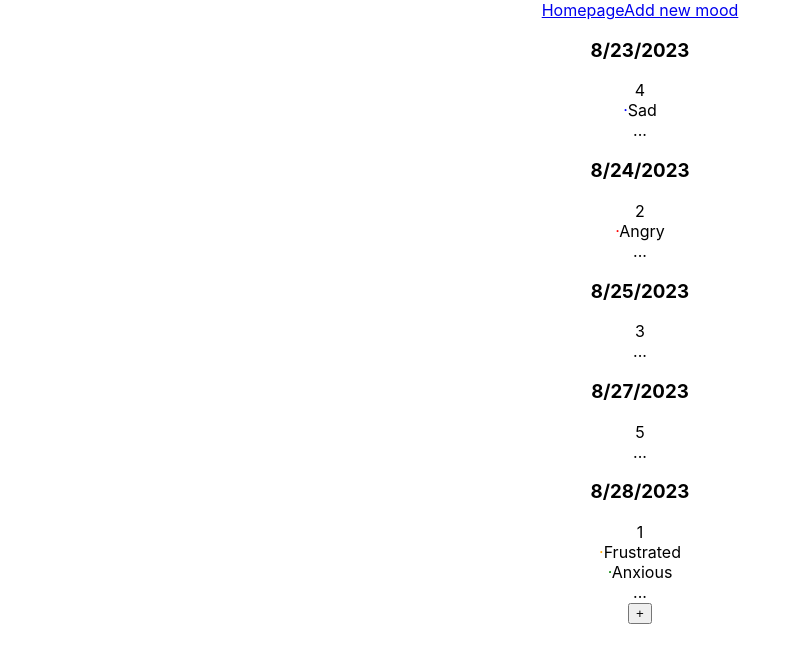
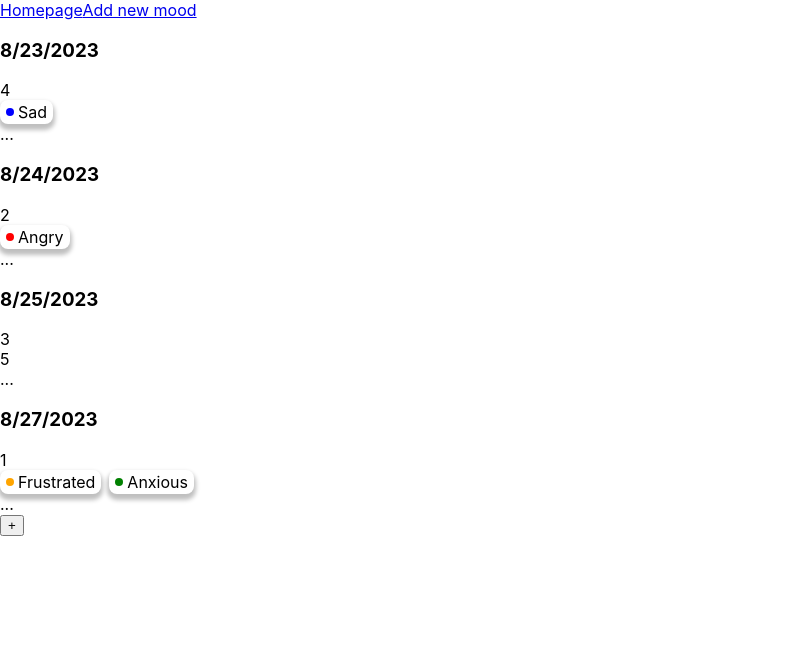
Before and after one commit to ndrlpzm/mood-tracker, a React (Create React App) app: page / in a window 1280 px wide. Shown: the top 662 px of the page, without its empty margins (0-801 px from the left). Built offline with nearby package versions, Linux system fonts and the light colour scheme.

Commit message:
fixes grouping by date

```diff
--- a/src/App.css
+++ b/src/App.css
@@ -1,10 +1,25 @@
-.App {
-  text-align: center;
-}
-
 .App-logo {
   height: 40vmin;
   pointer-events: none;
+}
+.tag-container{
+  display:flex;
+  flex-direction: row;
+  column-gap: 8px;
+}
+.tag{
+  display:flex;
+  flex-direction: row;
+  align-items: center;
+  column-gap: 4px;
+  padding:2px 6px;
+  border-radius: 0.5em;
+  box-shadow: 0 4px 4px 2px rgba(0, 0, 0, 0.25);
+}
+.tag > div{
+  width: 0.5em;
+  height: 0.5em;
+  border-radius: 0.5em;
 }
 
 @media (prefers-reduced-motion: no-preference) {
--- a/src/data/apiMock.ts
+++ b/src/data/apiMock.ts
@@ -36,9 +36,9 @@ const now = new Date();
 var storedMoodList: Mood[] = [
   { id: 1, value: 4, date: now, comment: "Great weather", tags:[{ id: 1, value: "Sad", color: "blue" }] },
   { id: 2, value: 2, date: getDate(1), comment: "Received bad news", tags:[{ id: 2, value: "Angry", color: "red"  }]  },
-  { id: 3, value: 3, date: getDate(2), comment: "Self care day", tags:[]  },
-  { id: 4, value: 5, date: getDate(4), comment: "Went on a trip", tags:[]  },
-  { id: 5, value: 1, date: getDate(5), comment: "Got hurt", tags:[{ id: 4, value: "Frustrated", color: "orange"  },
+  { id: 3, value: 3, date: getDate(2), comment: "", tags:[]  },
+  { id: 4, value: 5, date: getDate(2), comment: "Went on a trip", tags:[]  },
+  { id: 5, value: 1, date: getDate(4), comment: "Got hurt", tags:[{ id: 4, value: "Frustrated", color: "orange"  },
   { id: 3, value: "Anxious", color: "green"  }]  },
 ];
 var storedTagList: Tag[] = [
--- a/src/detail/TagDisplay.tsx
+++ b/src/detail/TagDisplay.tsx
@@ -4,8 +4,8 @@ interface TagDisplayInput {
 	tagList: Tag[];
   }
 function TagDisplay({tagList}:TagDisplayInput){
-	return(<div>
-		{tagList.map(tag => <div><span style={{color:tag.color}}>·</span>{tag.value}</div>)}
+	return(<div className="tag-container">
+		{tagList.map((tag,i) => <div className="tag" key={i}><div style={{backgroundColor:tag.color}}></div>{tag.value}</div>)}
 		</div>);
 	}
 export default TagDisplay;
--- a/src/home/Home.tsx
+++ b/src/home/Home.tsx
@@ -14,7 +14,7 @@ function Home({ moodList, isLoading }: HomeInput) {
 
   console.log("formattedData")
   console.log(moodList)
-    var prevDate: Date;
+    var prevDate: string;
     const formattedElements = moodList.map((mood) => {
       var commentIcon: JSX.Element;
       if(mood.comment.length>0){
@@ -30,7 +30,8 @@ function Home({ moodList, isLoading }: HomeInput) {
           {commentIcon}
         </article>
       );
-      if (prevDate !== mood.date) {
+      if (prevDate !== mood.date.toLocaleDateString()) {
+        prevDate=mood.date.toLocaleDateString();
         const header: JSX.Element = <div><h3>{mood.date.toLocaleDateString()}</h3></div>;
         return [header, art];
       } else {
--- a/src/index.css
+++ b/src/index.css
@@ -11,3 +11,76 @@ code {
   font-family: source-code-pro, Menlo, Monaco, Consolas, 'Courier New',
     monospace;
 }
+@media (prefers-color-scheme: dark) {
+	:root {
+		--background-base: hsl(33, 100%, 99%);
+		--background-highlight: hsl(33, 33%, 93%);
+
+		--foreground-base: hsl(36, 100%, 2%);
+		--foreground-highlight: hsl(33, 50%, 20%);
+
+		--accent-base: hsl(36, 70%, 50%);
+	}
+}
+
+@media (prefers-color-scheme: light) {
+	:root {
+		--background-base: hsl(33, 100%, 99%);
+		--background-highlight: hsl(33, 33%, 93%);
+
+		--foreground-base: hsl(36, 100%, 2%);
+		--foreground-highlight: hsl(33, 50%, 20%);
+
+		--accent-base: hsl(36, 70%, 50%);
+	}
+}
+
+/* Follows material guideliens on window classes */
+/* --- Compact ---------------------------------------------------------------*/
+@media screen and (width < 599px) {
+
+	body {
+		margin: 16px 8px;
+	}
+
+	svg {
+		width: 100%;
+	}
+
+	.flexGap {
+		gap: 8px;
+	}
+
+	.displayText {
+		font-family: Roboto;
+		font-weight: 400;
+		line-height: 2.75rem;
+		font-size: 2.25rem;
+	}
+	.titleText {
+		font-family: Roboto;
+		font-weight: 400;
+		line-height: 1.25rem;
+		font-size: 0.875rem;
+	}
+	.bodyText {
+		font-family: Roboto;
+		font-weight: 400;
+		line-height: 1rem;
+		font-size: 0.75rem;
+	}
+	.labelText {
+		font-family: Roboto;
+		font-weight: 500;
+		line-height: 1rem;
+		font-size: 0.6875rem;
+	}
+}
+
+/* --- Medium ----------------------------------------------------------------*/
+@media screen and (600px < width < 839px) {
+}
+
+/* --- Expanded --------------------------------------------------------------*/
+@media screen and (600px < width < 840px) {
+}
```
